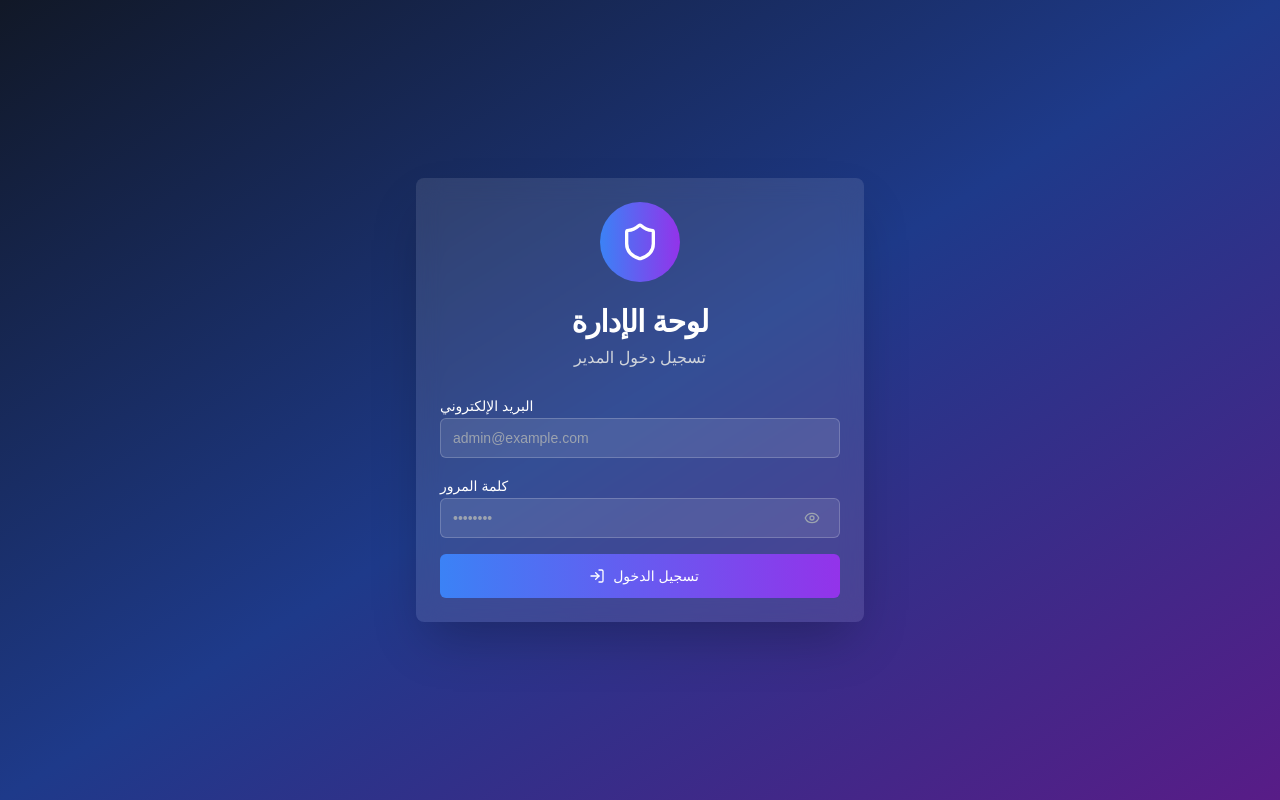
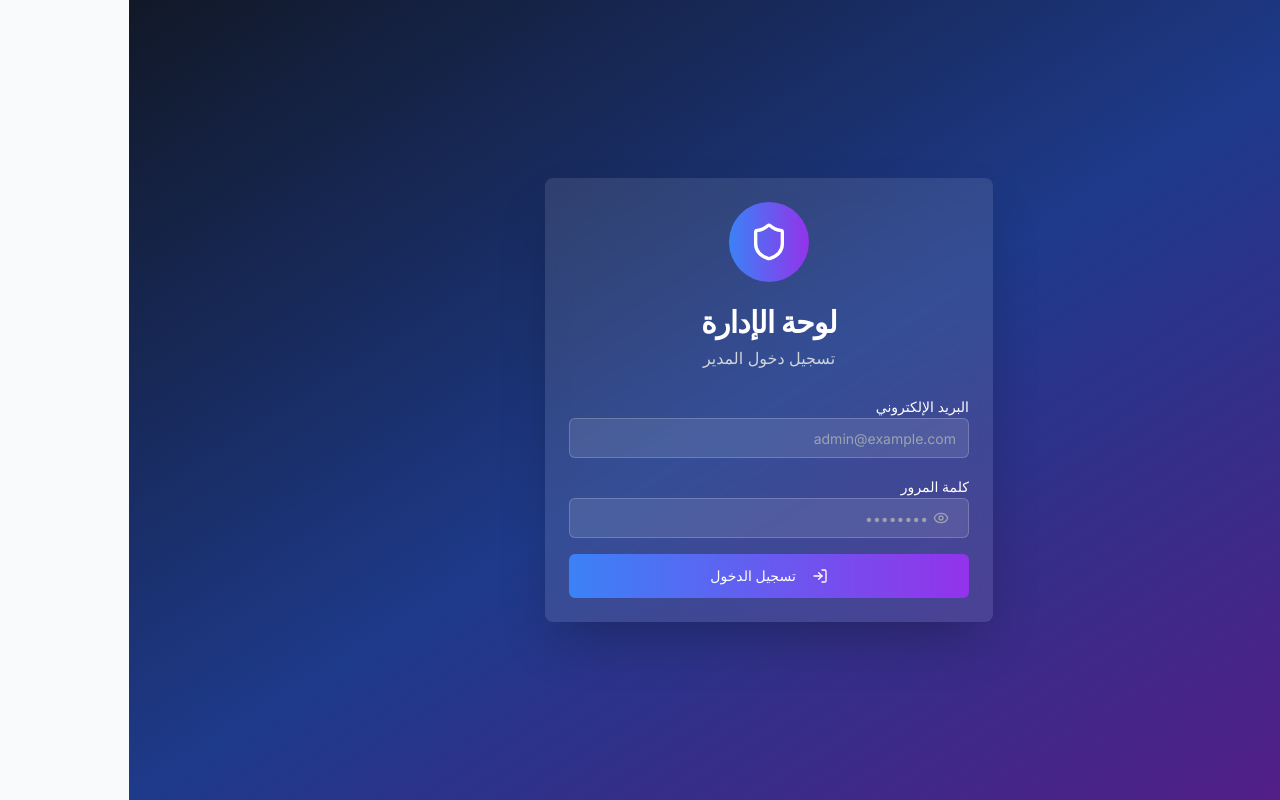
Before and after one commit to joker7x/dr_v1, a Next.js app: page /admin-panel-secure in a window 1280 px wide. Built offline with nearby package versions, Linux system fonts and the light colour scheme.

Commit message:
Update layout with Arabic language support and Inter font
Co-authored-by: wagihm6.2 <wagihm6.2@gmail.com>

```diff
--- a/app/layout.tsx
+++ b/app/layout.tsx
@@ -1,20 +1,22 @@
+import './globals.css'
 import type { Metadata } from 'next'
-import './globals.css'
+import { Inter } from 'next/font/google'
+
+const inter = Inter({ subsets: ['latin'] })
 
 export const metadata: Metadata = {
-  title: 'v0 App',
-  description: 'Created with v0',
-  generator: 'v0.dev',
+  title: 'Drug Pricing App',
+  description: 'Modern drug pricing and shortage tracker',
 }
 
 export default function RootLayout({
   children,
-}: Readonly<{
+}: {
   children: React.ReactNode
-}>) {
+}) {
   return (
-    <html lang="en">
-      <body>{children}</body>
+    <html lang="ar" dir="rtl">
+      <body className={inter.className + ' overflow-x-hidden bg-gray-50'}>{children}</body>
     </html>
   )
 }
```
